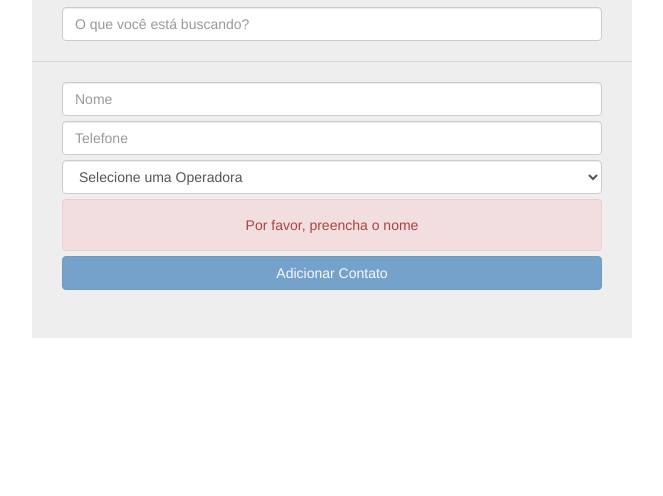
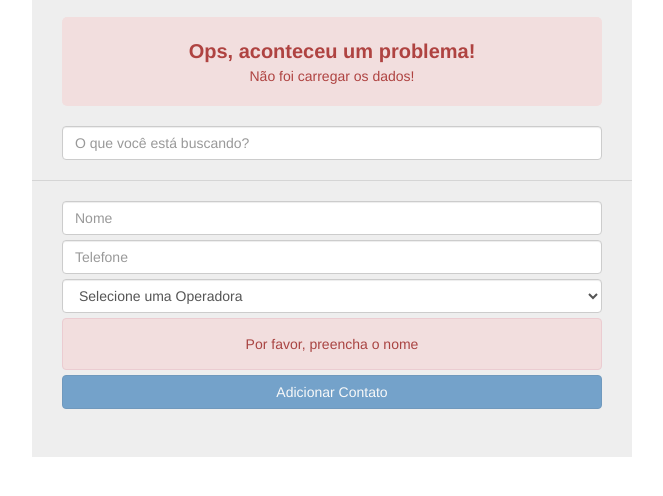
Before and after one commit to jessicamedeirosp/angularjs-rodrigo-branas, a website: page index.html in a window 1280 px wide. Shown: the part 122-618 px from the top of the page, without its empty margins (308-971 px from the left). Drawn offline with nearby package versions, Linux system fonts and the light colour scheme; no server answers.

Commit message:
directive

```diff
--- /dev/null
+++ b/css/ui.css
@@ -0,0 +1,20 @@
+.ui-alert {
+    background-color: #f2dede;
+    padding: 20px;
+    border-radius: 5px;
+    margin-top: 20px;
+    margin-bottom: 20px;
+    width: 90%;
+    margin-left: auto;
+    margin-right: auto;
+}
+
+.ui-alert-title {
+    color: #af4341;
+    font-weight: bold;
+    font-size: 20px;
+}
+
+.ui-alert-message {
+    color: #af4341;
+}
--- a/index.html
+++ b/index.html
@@ -5,6 +5,7 @@
     <meta name="viewport" content="width=device-width, initial-scale=1.0">
     <title>Lista Telefonica</title>
     <link rel="stylesheet" type="text/css" href="lib/bootstrap/bootstrap.css">
+    <link rel="stylesheet" type="text/css" href="css/ui.css">
     <link rel="stylesheet"  type="text/css" href="css/app.css">
     <script src="lib/angular/angular.js"></script>
     <script src="lib/angular/angular-messages.js"></script>
@@ -16,12 +17,16 @@
     <script src="js/services/serialGeneratorService.js"></script>
     <script src="js/filters/nameFilter.js"></script>
     <script src="js/filters/ellipsisFilter.js"></script>
+    <script src="js/directives/uiAlertDirective.js"></script>
     <script src="js/value/configValue.js"></script>
     <script src="js/config/serialGeneratorConfig.js"></script>
 </head>
 <body ng-controller="listaTelefonicaCtrl">
     <div class="jumbotron">
         <h3 ng-bind="app"></h3>
+
+        <div ui-alert></div>
+
         <input type="text" class="form-control" ng-model="criterioDeBusca" placeholder="O que você está buscando?"/>
         <table ng-show="contatos.length > 0" class="table">
             <tr>
--- a/js/controllers/listaTelefonicaCtrl.js
+++ b/js/controllers/listaTelefonicaCtrl.js
@@ -4,9 +4,11 @@ angular.module("listaTelefonica")
         $scope.contatos = [];
         $scope.operadoras = [];
         var carregarContatos = function () {
-            contatosAPI.getContatos().then(
-                function (response){
+            contatosAPI.getContatos()
+                .then(function (response){
                     $scope.contatos = response.data;
+                }).catch(function () {
+                    $scope.error = 'Não foi carregar os dados!';
                 });
         };
 
--- /dev/null
+++ b/js/directives/uiAlertDirective.js
@@ -0,0 +1,5 @@
+angular.module('listaTelefonica').directive("uiAlert", function ($http) {
+    return {
+        templateUrl: "view/alert.html"
+    }
+});
--- /dev/null
+++ b/view/alert.html
@@ -0,0 +1,8 @@
+<div class="ui-alert">
+    <div class="ui-alert-title">
+        Ops, aconteceu um problema!
+    </div>
+    <div class="ui-alert-message">
+        {{ error }}
+    </div>
+</div>
```
